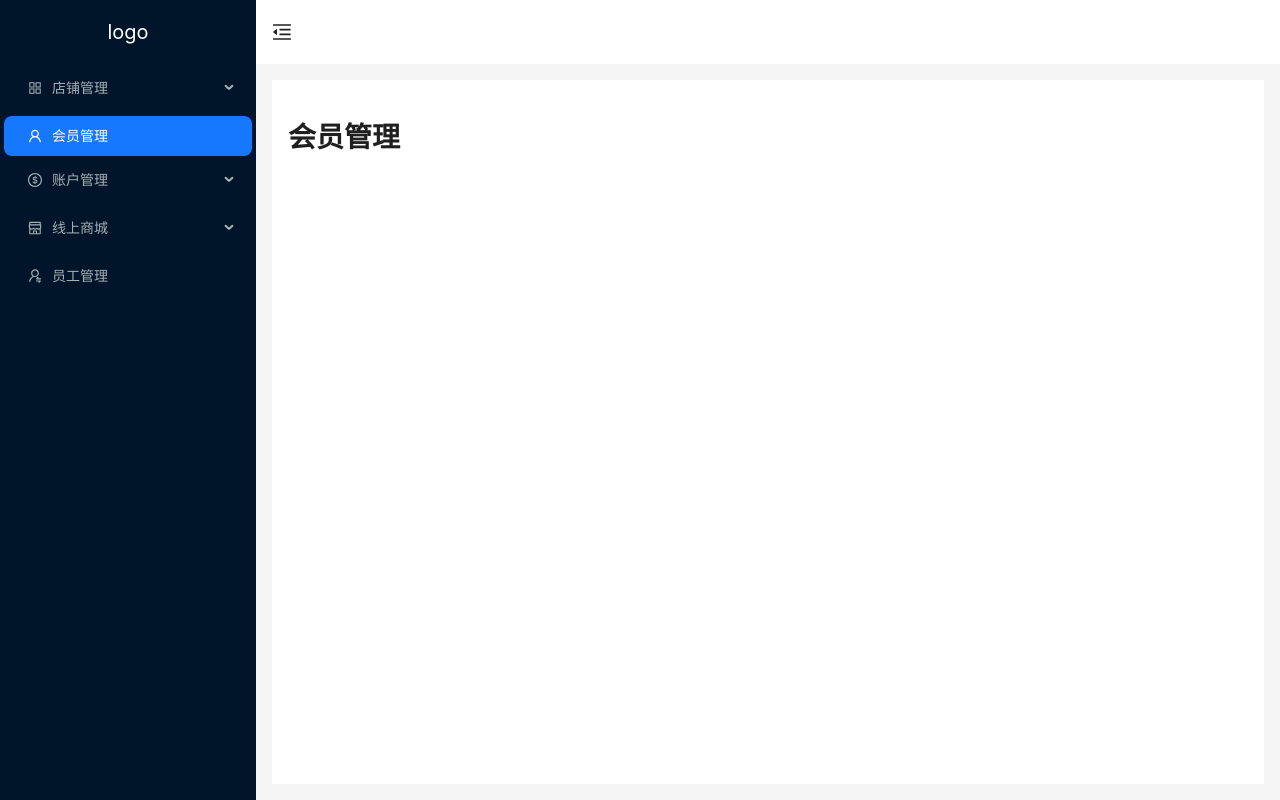
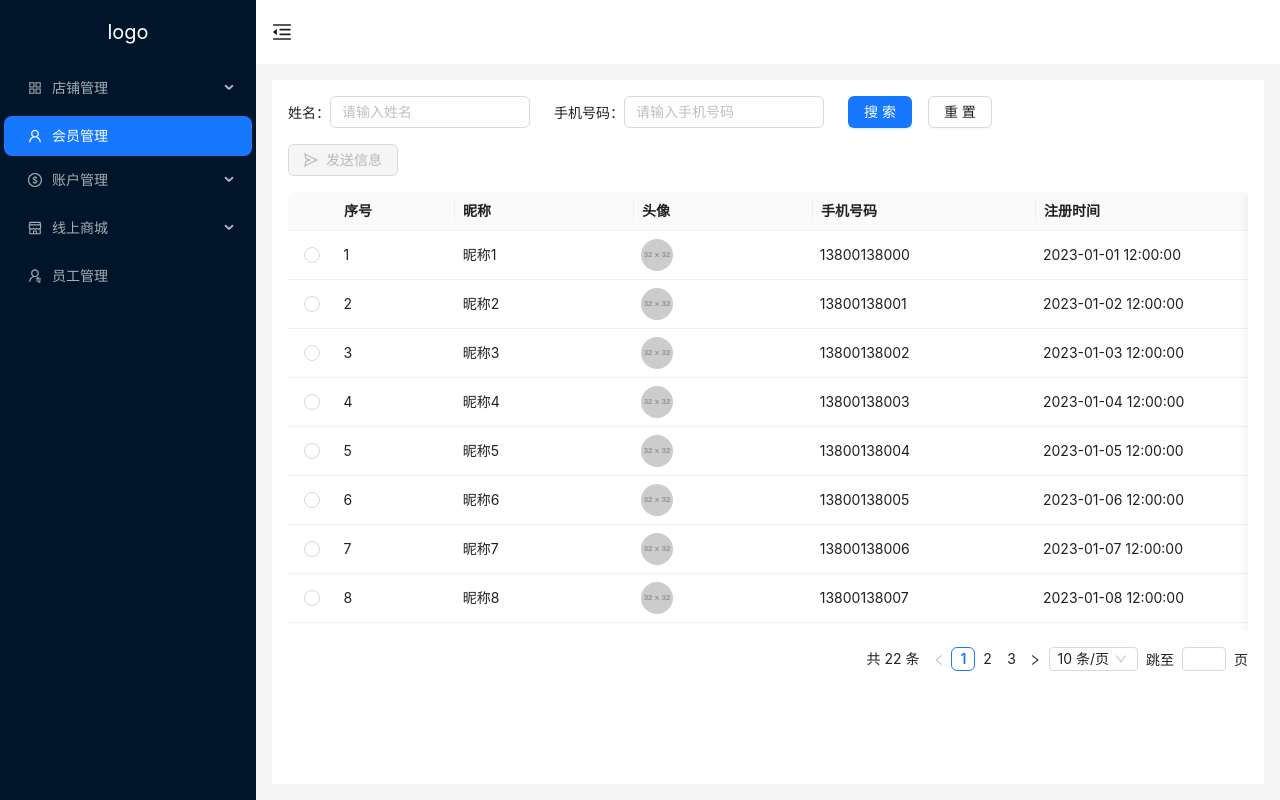
Before and after one commit to xinjie-just/2024-part-time, a Vue app in the folder business/: page /#/member in a window 1280 px wide. Built offline with nearby package versions, Linux system fonts and the light colour scheme.

Commit message:
feat(member): 会员管理页面开发

```diff
--- a/business/src/views/member/list.vue
+++ b/business/src/views/member/list.vue
@@ -1,10 +1,219 @@
 <!-- 会员管理 -->
 <template>
-  <h1>会员管理</h1>
+  <div class="search">
+    <div class="search-item">
+      <label for="name">姓名：</label>
+      <a-input v-model:value="name" id="name" allowClear placeholder="请输入姓名" class="input" @pressEnter="onSearch" />
+    </div>
+    <div class="search-item">
+      <label for="phone">手机号码：</label>
+      <a-input v-model:value="phone" id="phone" allowClear placeholder="请输入手机号码" class="input" @pressEnter="onSearch" />
+    </div>
+    <div class="search-item">
+      <a-button type="primary" html-type="submit" :loading="searchLoading" :disabled="resetLoading || tableLoading"
+        @click="onSearch">搜索</a-button>
+      <a-button html-type="reset" :loading="resetLoading" :disabled="searchLoading || tableLoading" @click="onReset"
+        class="reset-btn">重置</a-button>
+    </div>
+  </div>
+  <a-button type="primary" class="send-btn" :disabled="selectedMemberId === 0" @click="onSend">
+    <template #icon>
+      <SendOutlined />
+    </template>
+    发送信息
+  </a-button>
+  <a-table :columns="columns" :dataSource="data" :row-selection="rowSelection" :pagination="false" size="small"
+    :scroll="{ x: 1000, y: 400 }" :loading="tableLoading" :row-key="'id'">
+    <template #bodyCell="{ column, record, index }">
+      <template v-if="column.key === 'index'">
+        {{ page.pageSize * (page.current - 1) + index + 1 }}
+      </template>
+      <template v-if="column.key === 'avatar'">
+        <img :src="record.avatar" alt="头像" class="member-list-avatar" />
+      </template>
+    </template>
+  </a-table>
+  <a-pagination v-if="page.total" v-model:current="page.current" v-model:pageSize="page.pageSize"
+    :page-size-options="['10', '20', '30', '40', '50']" show-size-changer show-quick-jumper :total="page.total"
+    :show-total="total => `共 ${total} 条`" size="small" :disabled="tableLoading" class="pagination" @change="onChange" />
 </template>
 
-<script lang="ts" setup></script>
+<script setup lang="ts">
+import { onMounted, Ref, ref } from 'vue';
+import { SendOutlined } from '@ant-design/icons-vue';
+import { IMember, IPage } from '@/models';
+const result = [
+  { id: 1, nickName: '昵称1', avatar: 'https://via.placeholder.com/32X32', phone: '13800138000', registrationTime: '2023-01-01 12:00:00' },
+  { id: 2, nickName: '昵称2', avatar: 'https://via.placeholder.com/32X32', phone: '13800138001', registrationTime: '2023-01-02 12:00:00' },
+  { id: 3, nickName: '昵称3', avatar: 'https://via.placeholder.com/32X32', phone: '13800138002', registrationTime: '2023-01-03 12:00:00' },
+  { id: 4, nickName: '昵称4', avatar: 'https://via.placeholder.com/32X32', phone: '13800138003', registrationTime: '2023-01-04 12:00:00' },
+  { id: 5, nickName: '昵称5', avatar: 'https://via.placeholder.com/32X32', phone: '13800138004', registrationTime: '2023-01-05 12:00:00' },
+  { id: 6, nickName: '昵称6', avatar: 'https://via.placeholder.com/32X32', phone: '13800138005', registrationTime: '2023-01-06 12:00:00' },
+  { id: 7, nickName: '昵称7', avatar: 'https://via.placeholder.com/32X32', phone: '13800138006', registrationTime: '2023-01-07 12:00:00' },
+  { id: 8, nickName: '昵称8', avatar: 'https://via.placeholder.com/32X32', phone: '13800138007', registrationTime: '2023-01-08 12:00:00' },
+  { id: 9, nickName: '昵称9', avatar: 'https://via.placeholder.com/32X32', phone: '13800138008', registrationTime: '2023-01-09 12:00:00' },
+  { id: 10, nickName: '昵称10', avatar: 'https://via.placeholder.com/32X32', phone: '13800138009', registrationTime: '2023-01-10 12:00:00' },
+  { id: 11, nickName: '昵称11', avatar: 'https://via.placeholder.com/32X32', phone: '13800138010', registrationTime: '2023-01-11 12:00:00' },
+  { id: 12, nickName: '昵称12', avatar: 'https://via.placeholder.com/32X32', phone: '13800138011', registrationTime: '2023-01-12 12:00:00' },
+  { id: 13, nickName: '昵称13', avatar: 'https://via.placeholder.com/32X32', phone: '13800138012', registrationTime: '2023-01-13 12:00:00' },
+  { id: 14, nickName: '昵称14', avatar: 'https://via.placeholder.com/32X32', phone: '13800138013', registrationTime: '2023-01-14 12:00:00' },
+  { id: 15, nickName: '昵称15', avatar: 'https://via.placeholder.com/32X32', phone: '13800138014', registrationTime: '2023-01-15 12:00:00' },
+  { id: 16, nickName: '昵称16', avatar: 'https://via.placeholder.com/32X32', phone: '13800138015', registrationTime: '2023-01-16 12:00:00' },
+  { id: 17, nickName: '昵称17', avatar: 'https://via.placeholder.com/32X32', phone: '13800138016', registrationTime: '2023-01-17 12:00:00' },
+  { id: 18, nickName: '昵称18', avatar: 'https://via.placeholder.com/32X32', phone: '13800138017', registrationTime: '2023-01-18 12:00:00' },
+  { id: 19, nickName: '昵称19', avatar: 'https://via.placeholder.com/32X32', phone: '13800138018', registrationTime: '2023-01-19 12:00:00' },
+  { id: 20, nickName: '昵称20', avatar: 'https://via.placeholder.com/32X32', phone: '13800138019', registrationTime: '2023-01-20 12:00:00' },
+  { id: 21, nickName: '昵称21', avatar: 'https://via.placeholder.com/32X32', phone: '13800138020', registrationTime: '2023-01-21 12:00:00' },
+  { id: 22, nickName: '昵称22', avatar: 'https://via.placeholder.com/32X32', phone: '13800138021', registrationTime: '2023-01-22 12:00:00' },
+];
 
-<style lang="scss"></style>
+const name = ref<string>('');
+const phone = ref<string>('');
+const page: Ref<IPage> = ref({
+  total: 0,
+  current: 1,
+  pageSize: 10,
+});
+const data: Ref<IMember[]> = ref([]);
+const selectedMemberId = ref(0);
+const visible = ref(false);
+const searchLoading = ref(false);
+const resetLoading = ref(false);
+const tableLoading = ref(false);
 
-<style lang="scss" scoped></style>
+const columns = [
+  {
+    title: '序号',
+    dataIndex: 'index',
+    key: 'index',
+    width: 80,
+    fixed: 'left',
+  },
+  {
+    title: '昵称',
+    dataIndex: 'nickName',
+    key: 'nickName',
+    width: 120,
+    fixed: 'left',
+  },
+  {
+    title: '头像',
+    dataIndex: 'avatar',
+    key: 'avatar',
+    width: 120,
+  },
+  {
+    title: '手机号码',
+    dataIndex: 'phone',
+    key: 'phone',
+    width: 150,
+  },
+  {
+    title: '注册时间',
+    dataIndex: 'registrationTime',
+    key: 'registrationTime',
+    width: 170,
+  },
+];
+
+onMounted(() => {
+  onSearch();
+})
+
+const onSearch = (): void => {
+  // 模拟搜索操作，实际应从API获取数据
+  console.log('Searching with:', name.value.trim());
+  page.value.current = 1;
+  page.value.pageSize = 10;
+  searchLoading.value = true;
+  tableLoading.value = true;
+  getList();
+};
+
+const onReset = (): void => {
+  // 假设重新从API获取数据
+  console.log('Resetting...');
+
+  // 重置表单和表格数据
+  name.value = '';
+  phone.value = '';
+  page.value.current = 1;
+  page.value.pageSize = 10;
+  resetLoading.value = true;
+  tableLoading.value = true;
+  getList();
+};
+
+const onChange = (current: number, pageSize: number): void => {
+  page.value.current = current;
+  page.value.pageSize = pageSize;
+  getList();
+};
+
+const onSend = (): void => {
+  visible.value = true;
+}
+const getList = (): void => {
+  // 模拟获取列表操作，实际应从API获取数据
+  tableLoading.value = true;
+  selectedMemberId.value = 0;
+  setTimeout(() => {
+    page.value.total = result.length;
+
+    const startIndex = (page.value.current - 1) * page.value.pageSize;
+    const endIndex = startIndex + page.value.pageSize;
+    data.value = result.filter((_, index) => index >= startIndex && index < endIndex);
+    searchLoading.value = false;
+    resetLoading.value = false;
+    tableLoading.value = false;
+  }, 2000);
+};
+
+const rowSelection = ref({
+  type: 'radio',
+  onChange: (selectedRowKey: (number), selectedRow: IMember) => {
+    selectedMemberId.value = selectedRow.id;
+    console.log('onChange---', `selectedRowKey: ${selectedRowKey}`, 'selectedRow: ', selectedRow);
+  },
+});
+</script>
+
+<style lang="scss">
+.member-list-avatar {
+  display: block;
+  border-radius: 50%;
+}
+</style>
+
+<style lang="scss" scoped>
+.pagination {
+  margin-top: 16px;
+  text-align: right;
+}
+
+.send-btn {
+  margin-bottom: 16px;
+}
+
+.search {
+  display: flex;
+  margin-bottom: 16px;
+
+  .search-item {
+    display: flex;
+    align-items: center;
+
+    &:not(:last-of-type) {
+      margin-right: 24px;
+    }
+  }
+
+  .input {
+    width: 200px;
+  }
+
+  .reset-btn {
+    margin-left: 16px;
+  }
+}
+</style>
```
Also changed, not shown: business/src/models/member.ts (+8 -1 lines).
